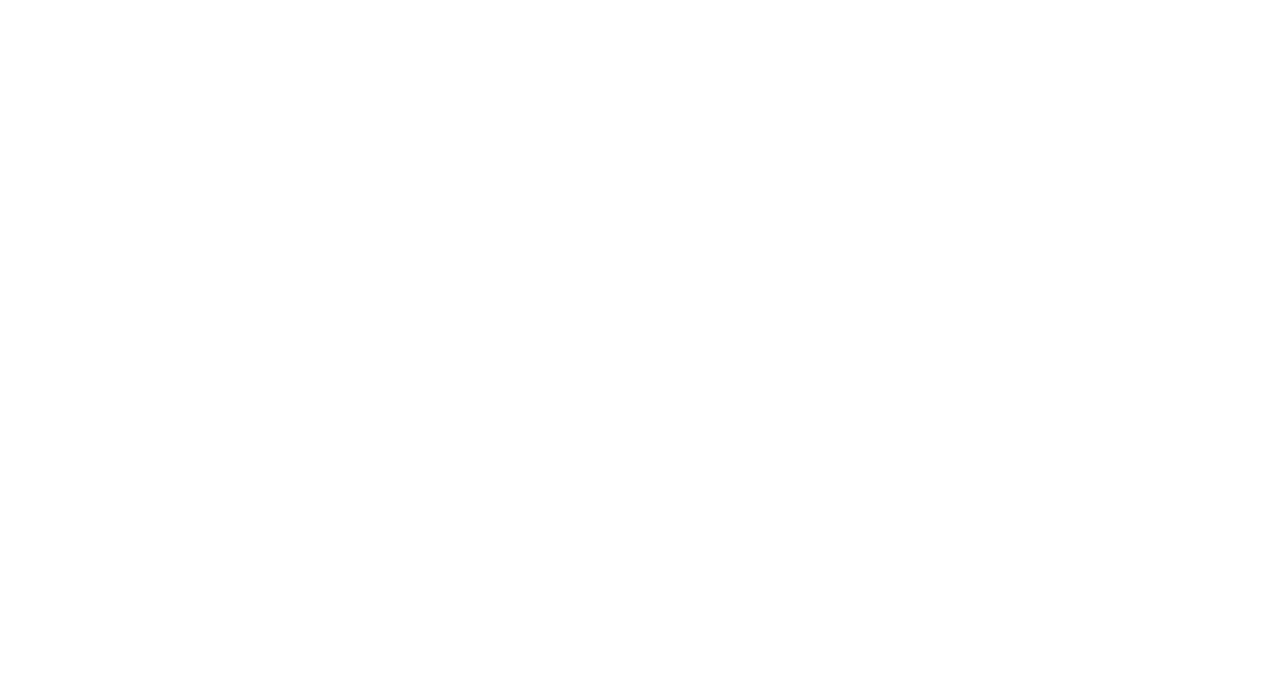
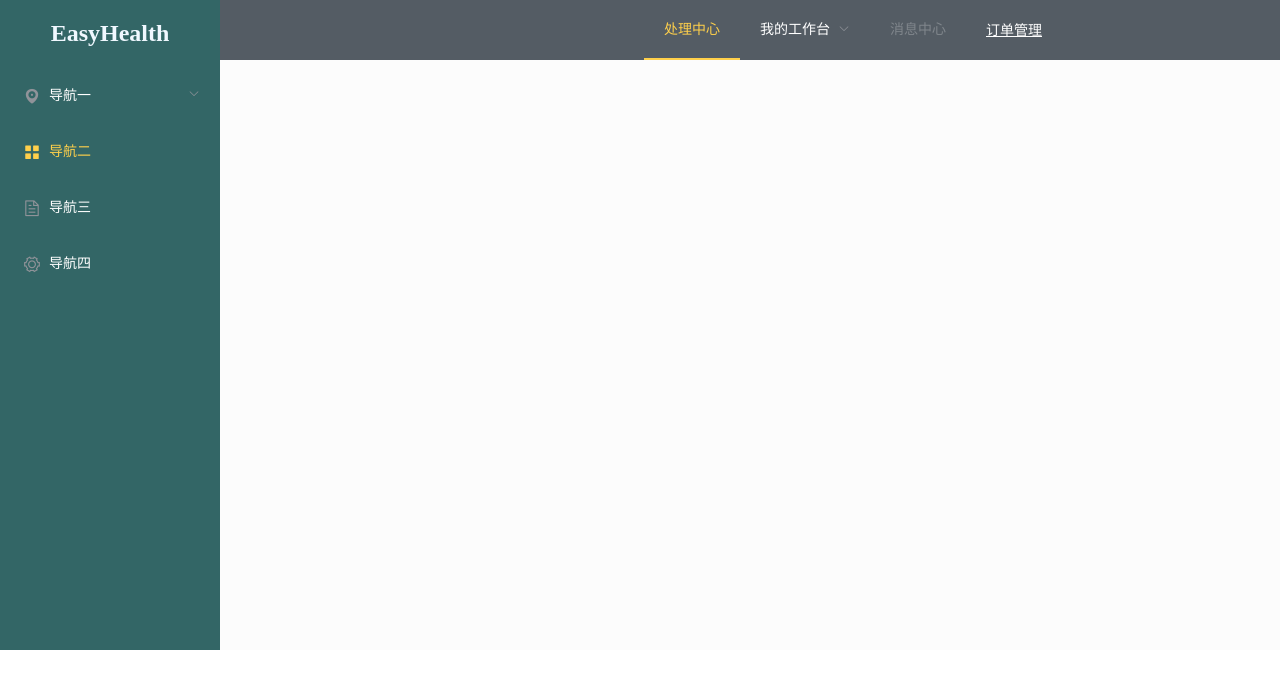
Before and after one commit to Rod-of-Asclepius/EasyHealth-frontend, a Vue app: page / in a window 1280 px wide. Shown: the top 688 px of the page. Built offline with nearby package versions, Linux system fonts and the light colour scheme.

Commit message:
:white_check_mark: admin pages

```diff
--- a/src/App.vue
+++ b/src/App.vue
@@ -1,5 +1,5 @@
 <template>
-  <div>
+  <div style="height: 100%">
     <router-view>
 
     </router-view>
@@ -7,7 +7,6 @@
 </template>
 
 <script>
-
 export default {
   name: 'App',
   components: {
--- /dev/null
+++ b/src/components/admin/NavMenu.vue
@@ -0,0 +1,51 @@
+<template>
+  <el-menu
+          :default-active="activeIndex2"
+          class="el-menu-demo"
+          mode="horizontal"
+          @select="handleSelect"
+          background-color="#545c64"
+          text-color="#fff"
+          active-text-color="#ffd04b"
+          text-align="right">
+
+    <el-menu-item index="1" style="margin-left: 40%">处理中心</el-menu-item>
+    <el-submenu index="2">
+      <template slot="title">我的工作台</template>
+      <el-menu-item index="2-1">选项1</el-menu-item>
+      <el-menu-item index="2-2">选项2</el-menu-item>
+      <el-menu-item index="2-3">选项3</el-menu-item>
+      <el-submenu index="2-4">
+        <template slot="title">选项4</template>
+        <el-menu-item index="2-4-1">选项1</el-menu-item>
+        <el-menu-item index="2-4-2">选项2</el-menu-item>
+        <el-menu-item index="2-4-3">选项3</el-menu-item>
+      </el-submenu>
+    </el-submenu>
+    <el-menu-item index="3" disabled>消息中心</el-menu-item>
+    <el-menu-item index="4"><a href="https://www.ele.me" target="_blank">订单管理</a></el-menu-item>
+  </el-menu>
+</template>
+
+<script>
+  export default {
+    name: "NavMenu",
+    data() {
+      return {
+        activeIndex: '1',
+        activeIndex2: '1'
+      }
+    },
+    methods: {
+      handleSelect(key, keyPath) {
+        console.log(key, keyPath);
+      }
+    }
+  }
+</script>
+
+<style scoped>
+  .el-menu.el-menu--horizontal {
+    border-bottom: none;
+  }
+</style>
--- /dev/null
+++ b/src/components/admin/SideBar.vue
@@ -0,0 +1,71 @@
+<template>
+  <el-menu
+          default-active="2"
+          class="el-menu-vertical-demo"
+          @open="handleOpen"
+          @close="handleClose"
+          background-color="#336666"
+          text-color="#fff"
+          active-text-color="#ffd04b">
+    <div class="title">
+      <h2>EasyHealth</h2>
+    </div>
+    <el-submenu index="1">
+      <template slot="title">
+        <i class="el-icon-location"></i>
+        <span>导航一</span>
+      </template>
+      <el-menu-item-group>
+        <template slot="title">分组一</template>
+        <el-menu-item index="1-1">选项1</el-menu-item>
+        <el-menu-item index="1-2">选项2</el-menu-item>
+      </el-menu-item-group>
+      <el-menu-item-group title="分组2">
+        <el-menu-item index="1-3">选项3</el-menu-item>
+      </el-menu-item-group>
+      <el-submenu index="1-4">
+        <template slot="title">选项4</template>
+        <el-menu-item index="1-4-1">选项1</el-menu-item>
+      </el-submenu>
+    </el-submenu>
+    <el-menu-item index="2">
+      <i class="el-icon-menu"></i>
+      <span slot="title">导航二</span>
+    </el-menu-item>
+    <el-menu-item index="3">
+      <i class="el-icon-document"></i>
+      <span slot="title">导航三</span>
+    </el-menu-item>
+    <el-menu-item index="4">
+      <i class="el-icon-setting"></i>
+      <span slot="title">导航四</span>
+    </el-menu-item>
+  </el-menu>
+</template>
+
+<script>
+  export default {
+    name: "SideBar",
+    methods: {
+      handleOpen(key, keyPath) {
+        console.log(key, keyPath);
+      },
+      handleClose(key, keyPath) {
+        console.log(key, keyPath);
+      }
+    }
+  }
+</script>
+
+<style scoped>
+  *{
+    border-right: none;
+  }
+  .title{
+    text-align: center;
+    color: aliceblue;
+  }
+  .el-menu {
+    height: 100%;
+  }
+</style>
--- a/src/router/index.js
+++ b/src/router/index.js
@@ -3,6 +3,7 @@
 import Register from "../views/Register";
 import Demo from '../views/Demo'
 import UserHome from '../views/user/UserHome'
+import AdminHome from '../views/admin/AdminHome'
 //创建并暴露一个路由器
 export default new VueRouter({
   routes: [
@@ -21,6 +22,10 @@
     {
       path: '/user/index',
       component: UserHome
+    },
+    {
+      path: '/',
+      component: AdminHome
     }
   ]
 })
--- a/src/views/Login.vue
+++ b/src/views/Login.vue
@@ -4,7 +4,6 @@
      backgroundSize:'cover',
      backgroundRepeat:'no-repeat',
      backgroundPosition:'center center',
-     // backgroundSize: '100% 100%',
      position:'fixed',
      width: '100%',
      height: '100%',
@@ -34,7 +33,7 @@
         title="温馨提示"
         :visible.sync="dialogVisible"
         width="30%"
-        :before-close="handleClose">
+        :before-close="handleClose" append-to-body>
       <span>请输入账号和密码</span>
       <span slot="footer" class="dialog-footer">
         <el-button type="primary" @click="dialogVisible = false">确 定</el-button>
--- /dev/null
+++ b/src/views/admin/AdminHome.vue
@@ -0,0 +1,33 @@
+<template>
+    <el-container>
+      <el-aside width="220px">
+        <SideBar></SideBar>
+      </el-aside>
+      <el-container>
+        <el-header>
+          <NavMenu />
+        </el-header>
+        <el-main style="background-color: #fcfcfc"></el-main>
+      </el-container>
+    </el-container>
+</template>
+
+<script>
+  import NavMenu from "../../components/admin/NavMenu";
+  import SideBar from "../../components/admin/SideBar";
+
+  export default {
+    name: "UserHome",
+    components: { NavMenu, SideBar }
+  }
+</script>
+
+<style scoped>
+  * {
+    padding: 0px;
+    margin: 0px
+  }
+  .el-container {
+    height: 650px;
+  }
+</style>
```
